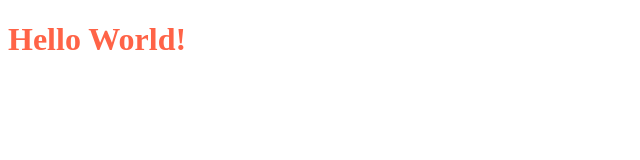
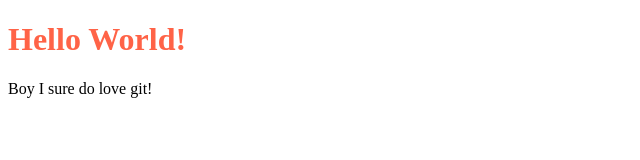
Before and after one commit to AWAcree/may2021, a plain HTML site: page index.html in a window 1280 px wide. Shown: the whole page, without its empty margins (0-640 px from the left). Drawn offline with Linux system fonts and the light colour scheme.

Commit message:
added text

```diff
--- a/index.html
+++ b/index.html
@@ -9,5 +9,6 @@
     </head>
     <body>
         <h1>Hello World!</h1>
+        <p>Boy I sure do love git!</p>
     </body>
     </html>
```
